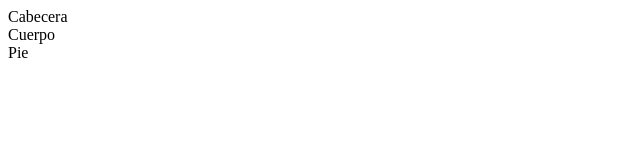
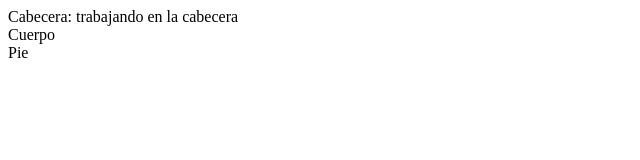
Before and after one commit to cs-pauli/ejercicios-de-adalab, a plain HTML site: page index.html in a window 1280 px wide. Shown: the whole page, without its empty margins (0-640 px from the left). Drawn offline with Linux system fonts and the light colour scheme.

Commit message:
add header html

```diff
--- a/index.html
+++ b/index.html
@@ -7,7 +7,7 @@
     </head>
 
     <body>
-        <header>Cabecera</header>
+        <header>Cabecera: trabajando en la cabecera</header>
         <main>Cuerpo</main>
         <footer>Pie</footer>
     </body>
```
